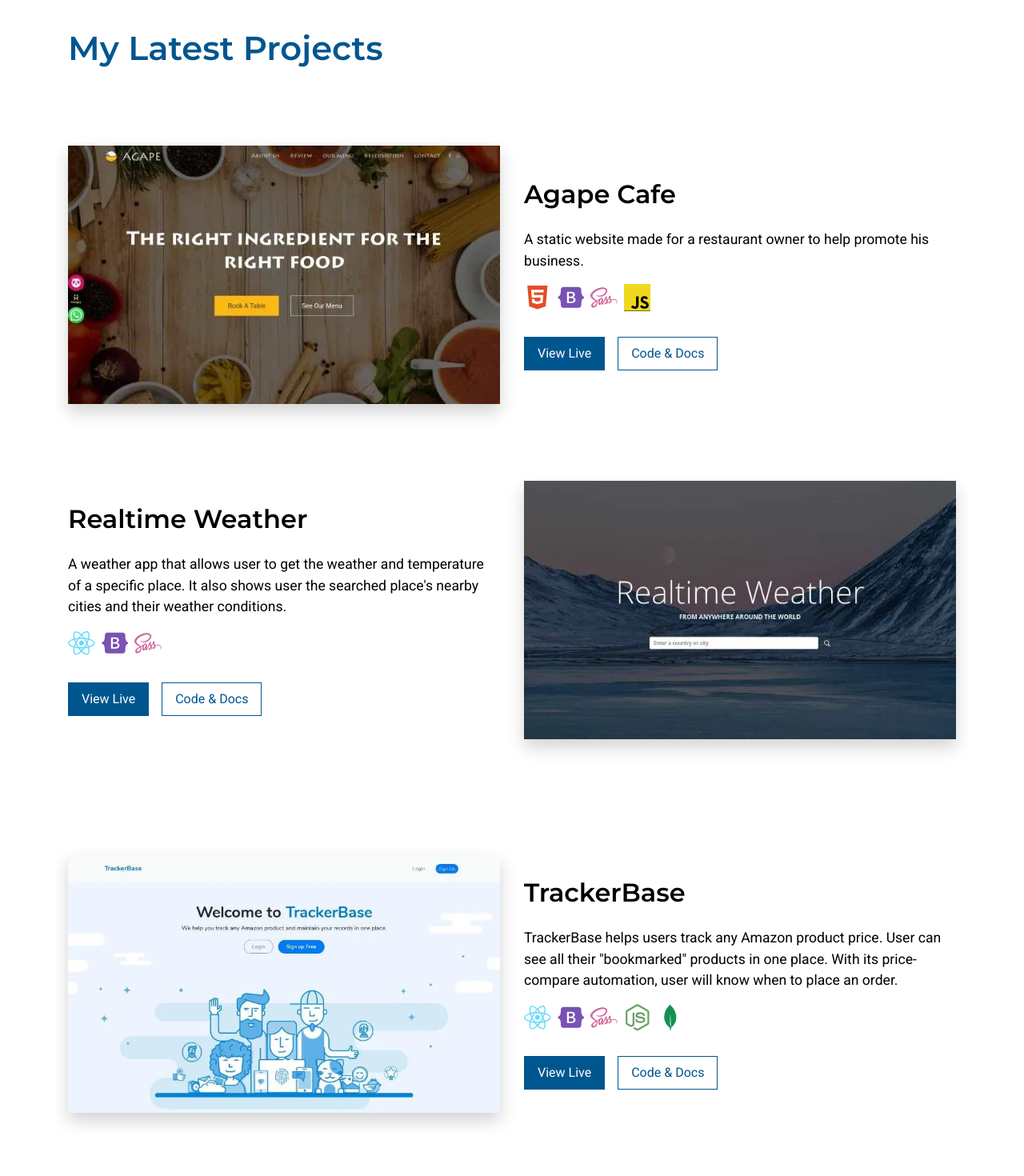
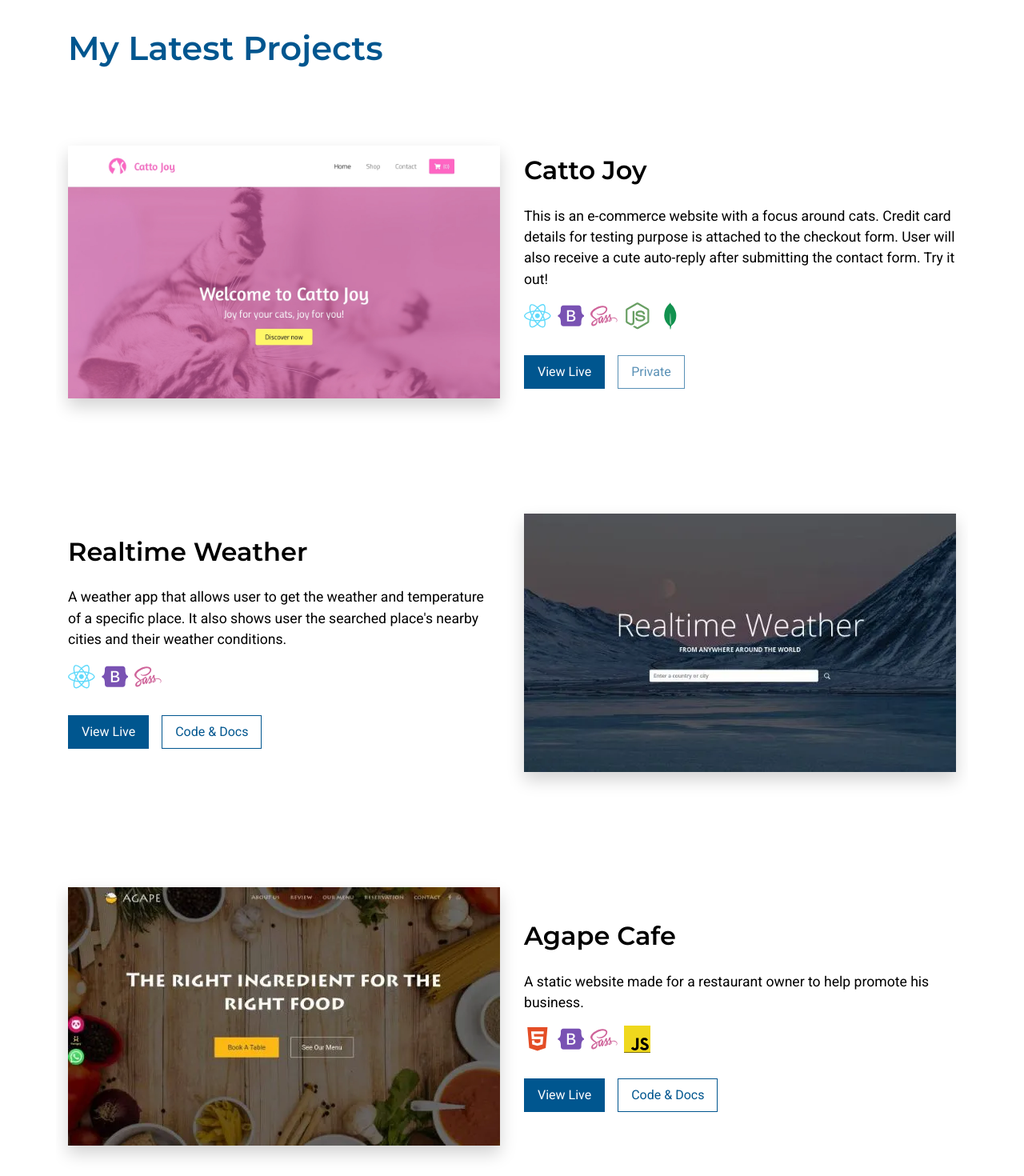
Before and after one commit to yewyewXD/portfolio-v2, a React (Create React App) app: page / in a window 1280 px wide. Shown: the part 860-2330 px from the top of the page at 80% size. Built offline with nearby package versions, Linux system fonts and the light colour scheme.

Commit message:
bring trackerbase to top and replace it with cattojoy

```diff
--- a/src/components/section/Project.jsx
+++ b/src/components/section/Project.jsx
@@ -1,5 +1,5 @@
 import React from "react";
-import projectImg1 from "../../images/projectTrackerBase.webp";
+import projectImg1 from "../../images/projectCattoJoy.jpg";
 import projectImg2 from "../../images/projectRtWeather.webp";
 import projectImg3 from "../../images/projectAgapeCafe.webp";
 
@@ -22,47 +22,44 @@ export default function Project() {
           </h1>
 
           <div
-            className="row project-row text-lg-left text-center my-lg-5 pt-5"
+            className="row project-row text-lg-left text-center my-lg-5 py-5"
             data-aos="fade-left"
           >
             <div className="col-lg-6">
               <img
-                src={projectImg3}
-                alt="My Project Agape Cafe"
+                src={projectImg1}
+                alt="My Project Catto Joy"
                 className="w-100 project-image"
               />
             </div>
             <div className="col-lg-6 all-center-column align-items-lg-start mt-lg-0 mt-4">
-              <h2 className="mb-sm-4 mb-3 project-title">Agape Cafe</h2>
+              <h2 className="mb-sm-4 mb-3 project-title">Catto Joy</h2>
               <p className="mb-3">
-                A static website made for a restaurant owner to help promote his
-                business.
+                This is an e-commerce website with a focus around cats. Credit card details for testing purpose is attached
+                to the checkout form. User will also receive a cute auto-reply after submitting the contact form. Try it out!
               </p>
               <div className="skill-used all-center">
-                <FaHtml5 className="skill-icon mr-2 html" />
+                <FaReact className="skill-icon mr-2 react" />
                 <FaBootstrap className="skill-icon mr-2 bootstrap" />
                 <FaSass className="skill-icon mr-2 sass" />
-                <SiJavascript className="skill-icon mr-2 js" />
+                <FaNodeJs className="skill-icon mr-2 node" />
+                <SiMongodb className="skill-icon mr-2 mongodb" />
               </div>
-
               <div className="buttons mt-4 all-center">
                 <a
                   className="btn btn-primary btn-md mt-2 mr-3"
-                  href="https://www.agapefoodjunction.com/"
+                  href="https://cattojoy.netlify.app/"
                   target="_blank"
                   rel="noopener noreferrer"
                 >
                   View Live
                 </a>
-
-                <a
+                <button
                   className="btn btn-outline-secondary btn-md mt-2"
-                  href="https://github.com/yewyewXD/Agape-Cafe"
-                  target="_blank"
-                  rel="noopener noreferrer"
+                  disabled={true}
                 >
-                  Code &amp; Docs
-                </a>
+                  Private
+                </button>
               </div>
             </div>
           </div>
@@ -112,42 +109,42 @@ export default function Project() {
           </div>
 
           <div
-            className="row project-row text-lg-left text-center my-lg-5 py-5"
+            className="row project-row text-lg-left text-center my-lg-5 pt-5"
             data-aos="fade-left"
           >
             <div className="col-lg-6">
               <img
-                src={projectImg1}
-                alt="My Project TrackerBase"
+                src={projectImg3}
+                alt="My Project Agape Cafe"
                 className="w-100 project-image"
               />
             </div>
             <div className="col-lg-6 all-center-column align-items-lg-start mt-lg-0 mt-4">
-              <h2 className="mb-sm-4 mb-3 project-title">TrackerBase</h2>
+              <h2 className="mb-sm-4 mb-3 project-title">Agape Cafe</h2>
               <p className="mb-3">
-                TrackerBase helps users track any Amazon product price. User can
-                see all their "bookmarked" products in one place. With its
-                price-compare automation, user will know when to place an order.
+                A static website made for a restaurant owner to help promote his
+                business.
               </p>
               <div className="skill-used all-center">
-                <FaReact className="skill-icon mr-2 react" />
+                <FaHtml5 className="skill-icon mr-2 html" />
                 <FaBootstrap className="skill-icon mr-2 bootstrap" />
                 <FaSass className="skill-icon mr-2 sass" />
-                <FaNodeJs className="skill-icon mr-2 node" />
-                <SiMongodb className="skill-icon mr-2 mongodb" />
+                <SiJavascript className="skill-icon mr-2 js" />
               </div>
+
               <div className="buttons mt-4 all-center">
                 <a
                   className="btn btn-primary btn-md mt-2 mr-3"
-                  href="https://trackerbase.herokuapp.com/"
+                  href="https://www.agapefoodjunction.com/"
                   target="_blank"
                   rel="noopener noreferrer"
                 >
                   View Live
                 </a>
+
                 <a
                   className="btn btn-outline-secondary btn-md mt-2"
-                  href="https://github.com/yewyewXD/React-Amazon-Price-Tracker"
+                  href="https://github.com/yewyewXD/Agape-Cafe"
                   target="_blank"
                   rel="noopener noreferrer"
                 >
```
